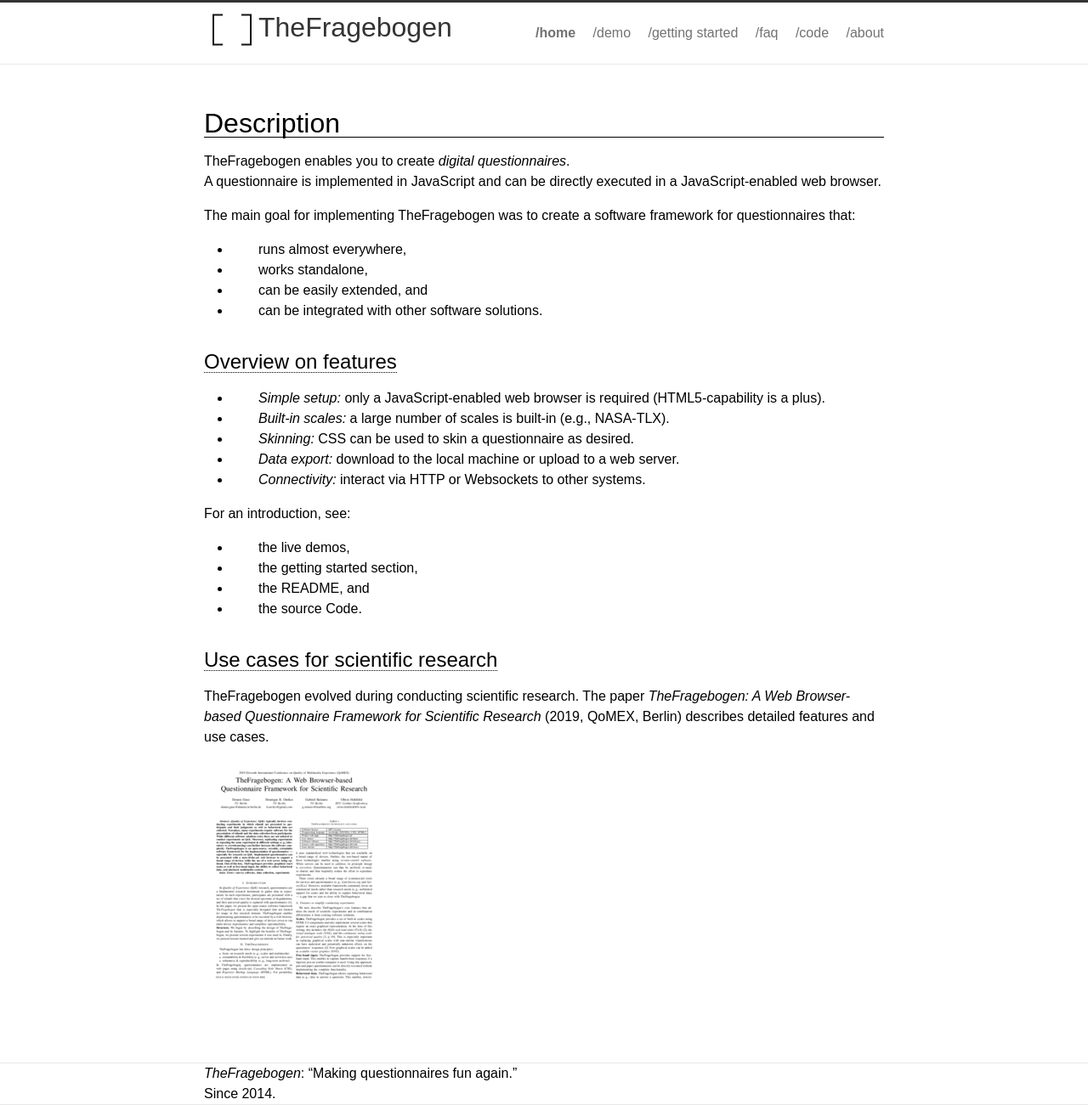
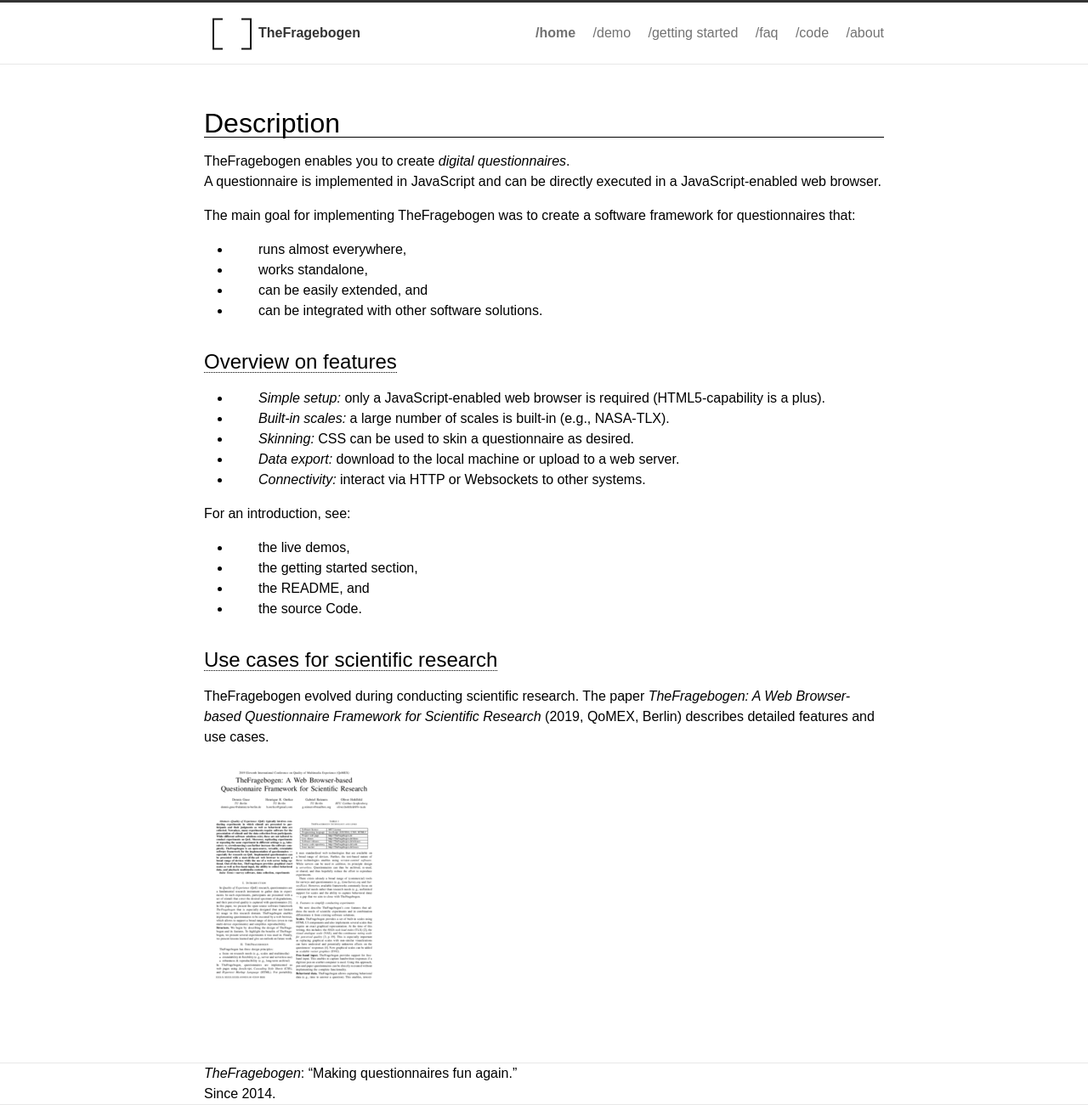
Before and after one commit to TheFragebogen/thefragebogen.github.io, a Jekyll site: the page built from index.md, in a window 1280 px wide. Shown: the whole page at 85% size. Built offline with Jekyll 4.4.1, drawn with Linux system fonts in a browser that asks for light colours.

Commit message:
Menu: site-title is now smaller and on one line with menu. Fixes #2.

```diff
--- a/_includes/header.html
+++ b/_includes/header.html
@@ -1,7 +1,6 @@
 <header class="site-header">
     <div class="wrap">
-        <a class="site-title" href="/"><img align="top" src="/static/img/TheFragebogen-logo.svg" style="vertical-align:middle;height: 2em;"/>{{ site.title }}</a>
-
+         <a href="/" class="site-title"><img src="/static/img/TheFragebogen-logo.svg" style="vertical-align: middle;"/>{{ site.title }}</a>
          <nav class="site-nav">
             <a href="#" class="menu-icon">
               <svg version="1.1" xmlns="http://www.w3.org/2000/svg" xmlns:xlink="http://www.w3.org/1999/xlink" x="0px" y="0px" viewBox="0 0 18 15" enable-background="new 0 0 18 15" xml:space="preserve">
--- a/static/main.css
+++ b/static/main.css
@@ -56,13 +56,15 @@ a:visited {
   margin: 0;
 }
 
-.site-title, .site-title:hover, .site-title:visited {
+.site-title {
   display: block;
   color: #333;
-  font-size: 2em;
   float: left;
   position: relative;
   z-index: 1;
+
+  line-height: 4.5em;
+  font-weight: bold;
 }
 
 .site-nav {
@@ -80,12 +82,12 @@ a:visited {
 }
 
 .site-nav a:hover
- {
-    text-decoration: underline;
+{
+  text-decoration: underline;
 }
 
 .site-nav .currentPage {
-    font-weight: bold;
+  font-weight: bold;
 }
 
 /* Page Content styles */
```
